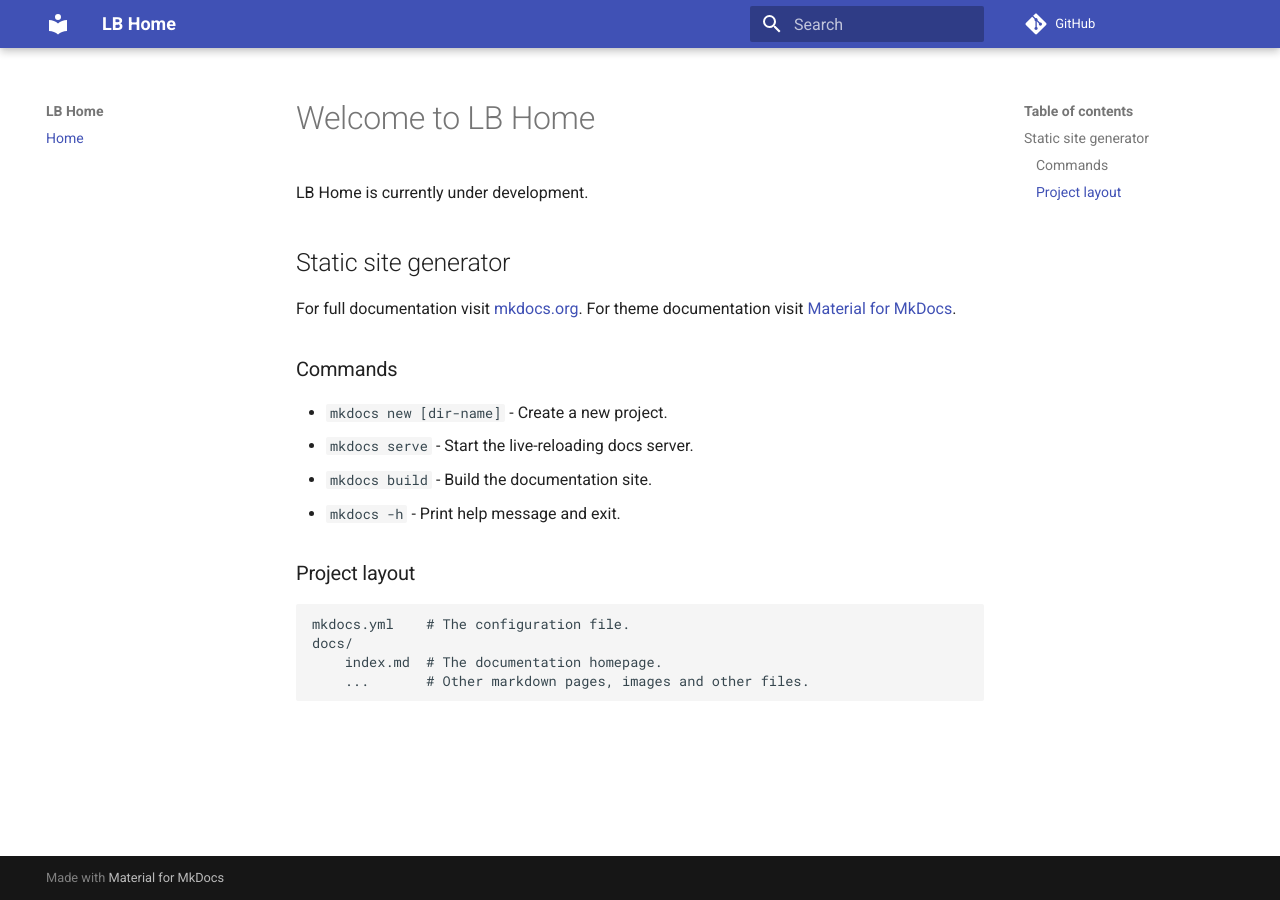
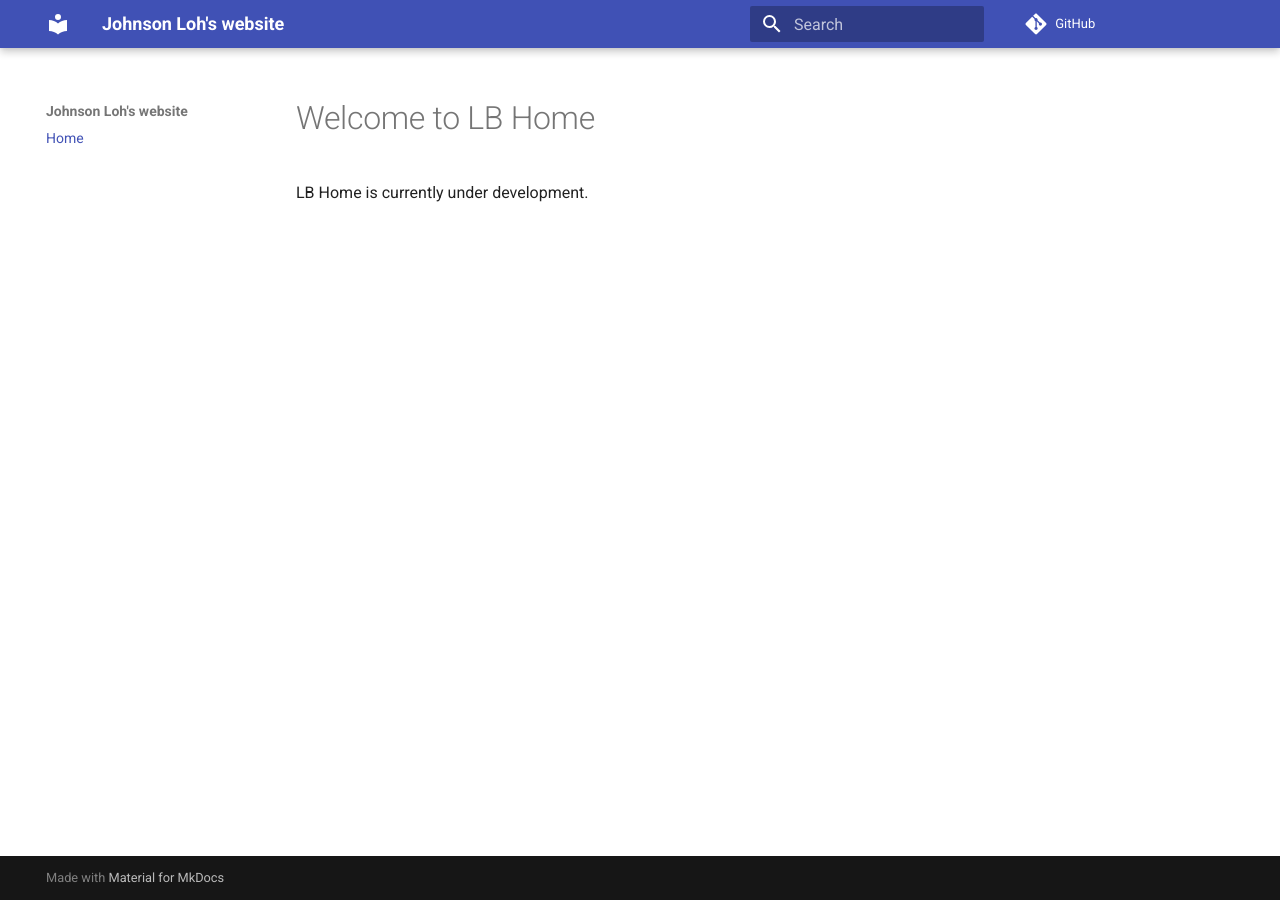
Before and after one commit to bobinator7/bobinator7.github.io, an MkDocs documentation site: the page built from docs/index.md, in a window 1280 px wide. Built offline with MkDocs 1.6.1 and Material for MkDocs 9.7.7, drawn with Linux system fonts in a browser that asks for light colours; comment, search, counter and statistics services are not loaded.

Commit message:
add ci and move index default content to readme

```diff
--- a/docs/index.md
+++ b/docs/index.md
@@ -1,22 +1,3 @@
 # Welcome to LB Home
 
 LB Home is currently under development.
-
-## Static site generator
-
-For full documentation visit [mkdocs.org](https://www.mkdocs.org).
-For theme documentation visit [Material for MkDocs](https://squidfunk.github.io/mkdocs-material/).
-
-### Commands
-
-* `mkdocs new [dir-name]` - Create a new project.
-* `mkdocs serve` - Start the live-reloading docs server.
-* `mkdocs build` - Build the documentation site.
-* `mkdocs -h` - Print help message and exit.
-
-### Project layout
-
-    mkdocs.yml    # The configuration file.
-    docs/
-        index.md  # The documentation homepage.
-        ...       # Other markdown pages, images and other files.
--- a/mkdocs.yml
+++ b/mkdocs.yml
@@ -1,4 +1,4 @@
-site_name: LB Home
+site_name: Johnson Loh's website
 site_url: https://johndotl.com/
 
 repo_url: https://github.com/Bobinator7/Bobinator7.github.io
```
Also changed, not shown: README.md (+19 -0 lines), 1 other file.
